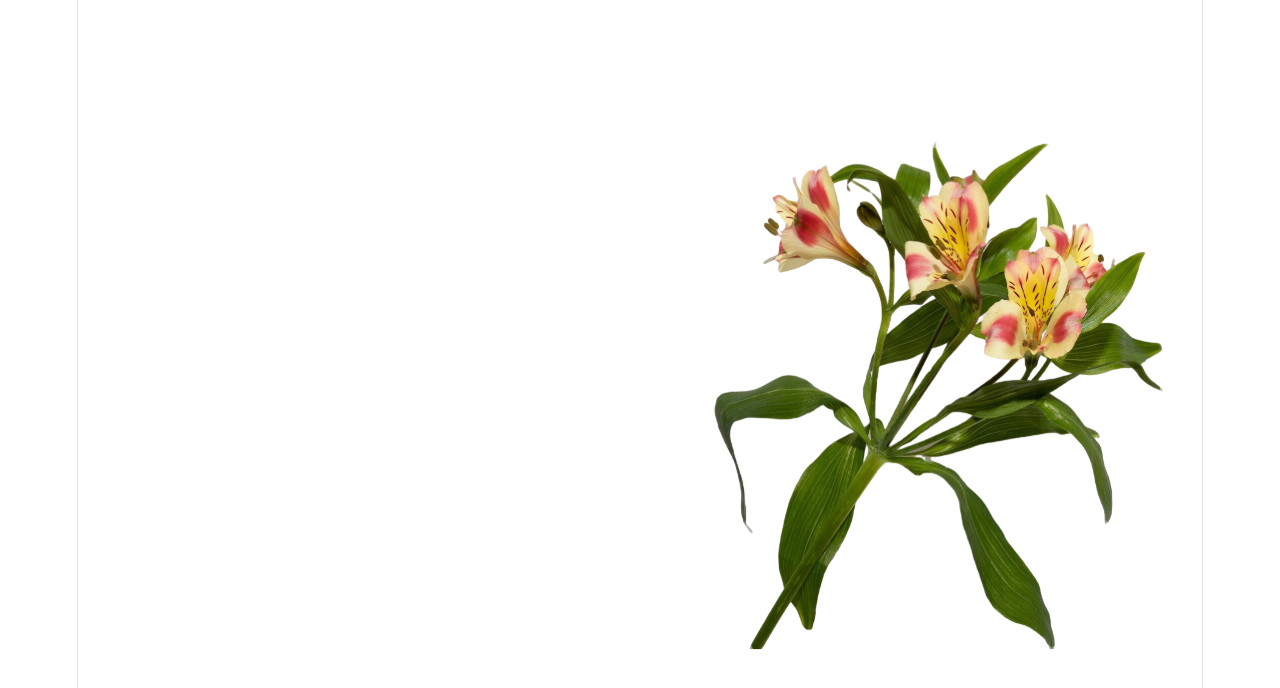
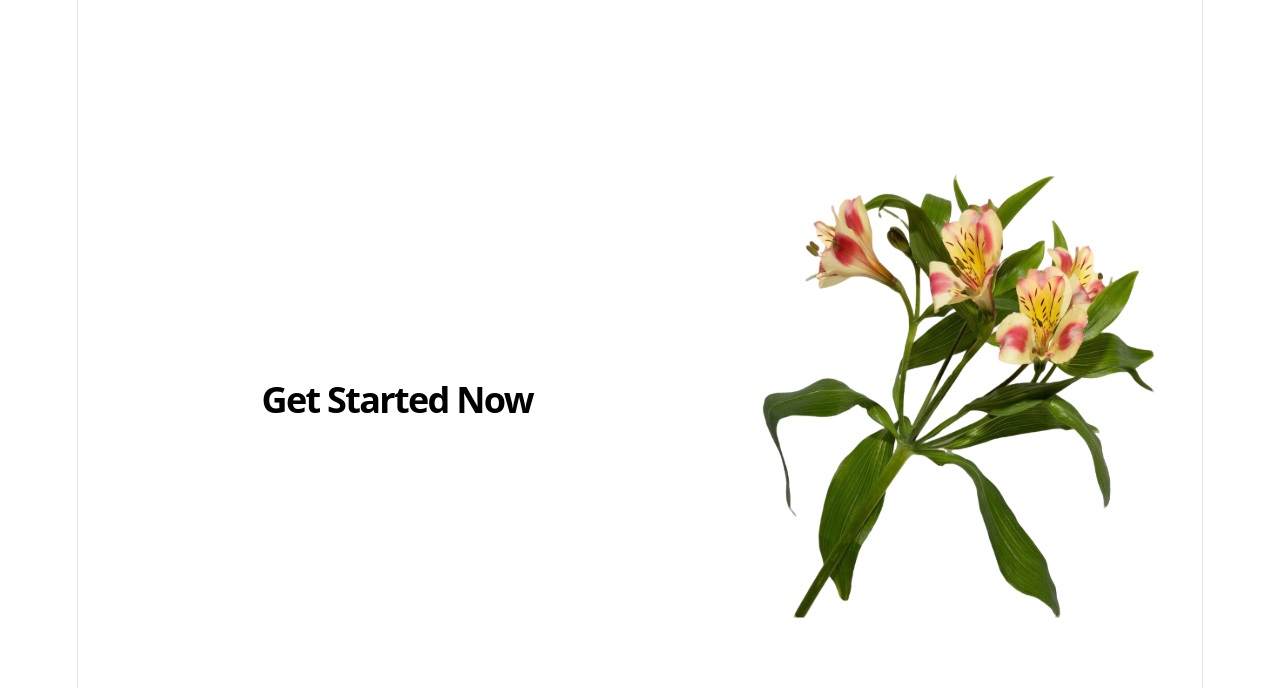
Before and after one commit to luisnarcisodh/appdev1-final-practical-exam, a React (Vite) app: page / in a window 1280 px wide. Shown: the top 688 px of the page. Built offline with nearby package versions, Linux system fonts and the light colour scheme.

Commit message:
Add Sign Up page title

```diff
--- a/src/components/SignUp.jsx
+++ b/src/components/SignUp.jsx
@@ -1,24 +1,25 @@
 import React from 'react';
 import styles from './SignUp.module.css';
-import blossomImg from "../assets/blossom-flower.svg";
+// I-import yung image (i-adjust ang '../' depende kung gaano kalalim yung SignUp.jsx file mo)
+import blossomFlower from '../assets/blossom-flower.svg';
 
-const SignUp = () => {
+export default function SignUp() {
   return (
-    <div className={styles.pageContainer}>
-      {/* Left Section: Empty for now */}
+    <div className={styles.container}>
+      {/* Left Section */}
       <div className={styles.leftSection}>
+        <h1 className={styles.title}>Get Started Now</h1>
       </div>
 
-      {/* Right Section: Blossom Image */}
+      {/* Right Section */}
       <div className={styles.rightSection}>
+        {/* Gamitin yung na-import na variable */}
         <img
-          src={blossomImg}
-          alt="Blossom"
-          className={styles.blossomImage}
+          src={blossomFlower}
+          alt="Botanical flowers"
+          className={styles.image}
         />
       </div>
     </div>
   );
-};
-
-export default SignUp;
+}
--- a/src/components/SignUp.module.css
+++ b/src/components/SignUp.module.css
@@ -1,29 +1,36 @@
-.pageContainer {
+.container {
   display: flex;
   min-height: 100vh;
-  width: 100%;
-  font-family: sans-serif;
+  font-family: system-ui, -apple-system, BlinkMacSystemFont, 'Segoe UI', Roboto, sans-serif;
+  background-color: #ffffff;
 }
 
 .leftSection {
   flex: 1;
   display: flex;
   flex-direction: column;
-  justify-content: center;
-  align-items: center;
-  padding: 2rem;
-  background-color: #ffffff;
+  justify-content: center; /* Centers the content vertically */
+  padding: 2rem 10%; /* Provides spacing similar to the Figma design */
+  max-width: 600px;
 }
+
+.title {
+  font-size: 2rem;
+  font-weight: 700;
+  color: #000000;
+  margin: 0;
+}
+
 .rightSection {
   flex: 1;
   display: flex;
+  align-items: center;
   justify-content: center;
-  align-items: center;
-  background-color: #ffffff;
+  padding: 2rem;
 }
 
-.blossomImage {
-  max-width: 90%;
+.image {
+  max-width: 100%;
   max-height: 90vh;
   object-fit: contain;
 }
```
Also changed, not shown: huevos-signup-title.png (added).
